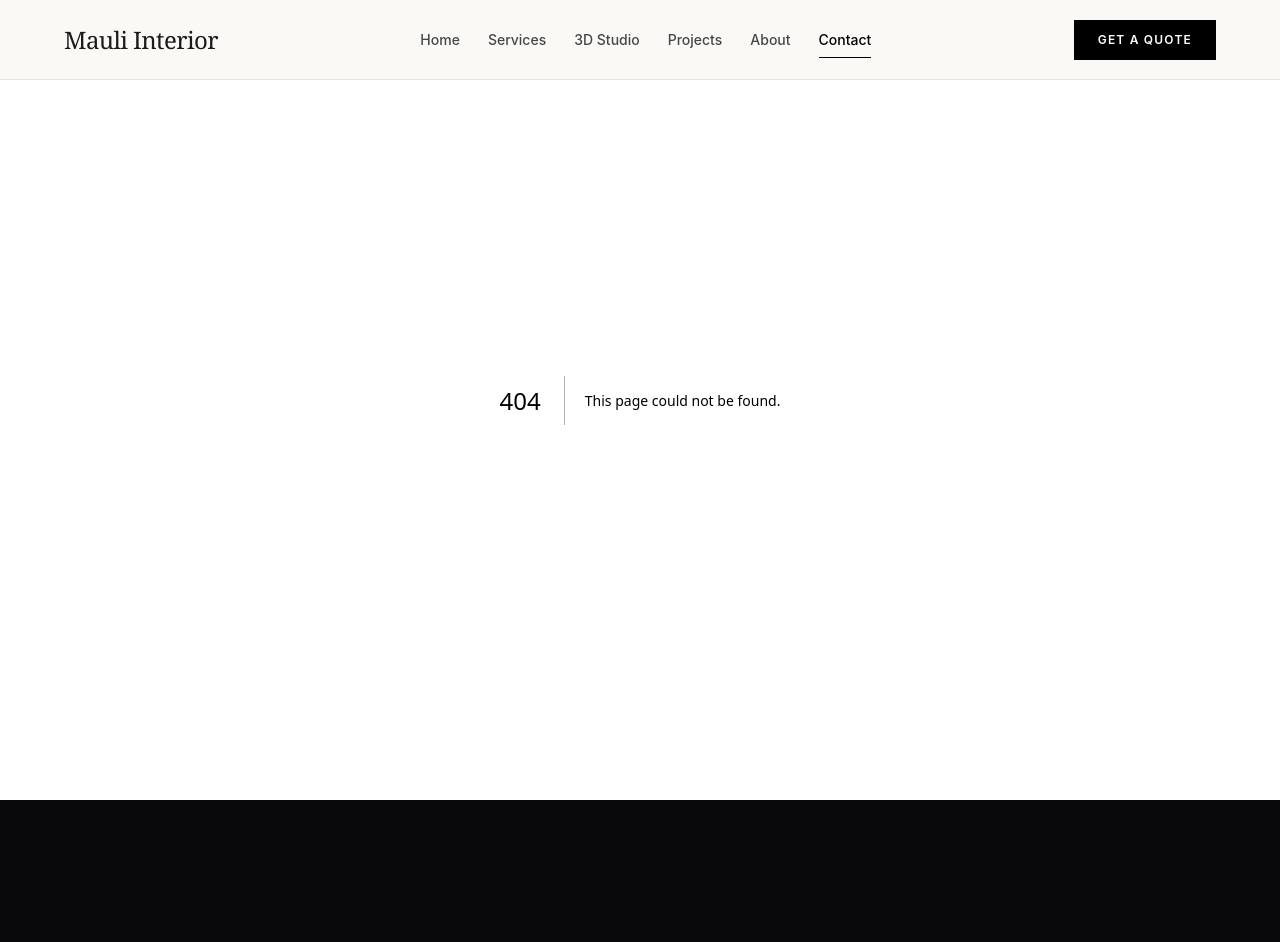
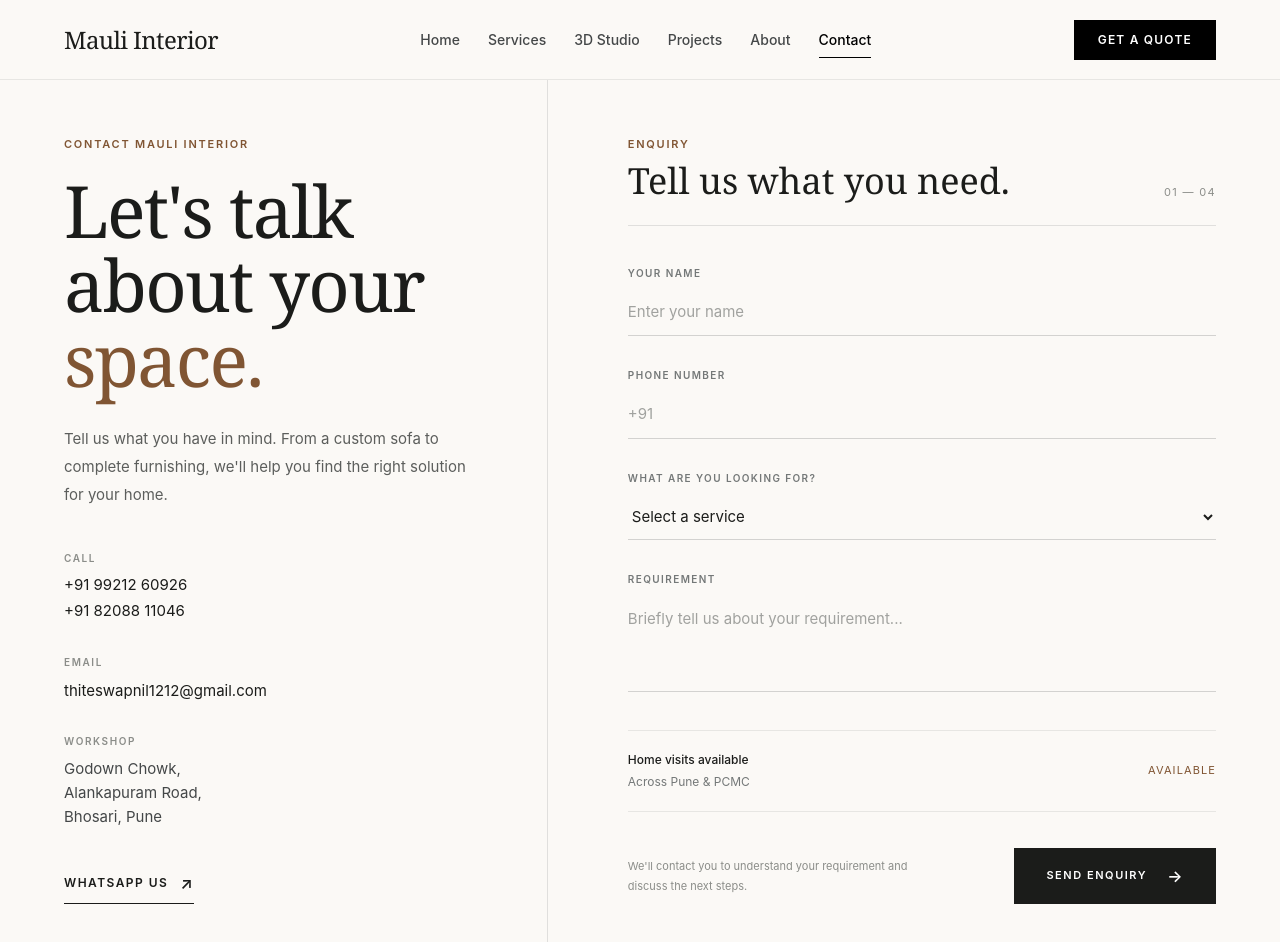
Before and after one commit to thiteswapnil1212-hue/INTERIOR-STORES-WEB, a Next.js app: page /contact in a window 1280 px wide. Before the commit this address had no page. Shown: the top 942 px of the page. Before the commit the page ends 800 px from the top, so only its background shows below. Built offline with nearby package versions, Linux system fonts and the light colour scheme.

Commit message:
contact section implemented

```diff
--- /dev/null
+++ b/src/app/contact/page.tsx
@@ -0,0 +1,246 @@
+import Link from "next/link";
+
+const services = [
+  "Custom Sofas",
+  "Curtains",
+  "Beds",
+  "Mattresses",
+  "Cushions",
+  "Wall / Bed Panels",
+];
+
+export default function ContactPage() {
+  return (
+    <main className="min-h-screen bg-[#fbf9f6] pt-20 text-[#1b1c1a]">
+      <section className="mx-auto flex min-h-[calc(100vh-80px)] max-w-[1440px] flex-col px-6 md:flex-row md:px-16">
+        {/* LEFT — Contact Information */}
+        <div className="flex w-full flex-col justify-between border-b border-[#747878]/20 py-12 md:w-[42%] md:border-b-0 md:border-r md:py-14 md:pr-16">
+          <div>
+            <p className="mb-5 text-[11px] font-semibold uppercase tracking-[0.16em] text-[#805533]">
+              Contact Mauli Interior
+            </p>
+
+            <h1 className="max-w-lg font-serif text-5xl leading-[1.04] tracking-tight md:text-6xl lg:text-7xl">
+              Let&apos;s talk
+              <br />
+              about your
+              <br />
+              <span className="text-[#805533]">space.</span>
+            </h1>
+
+            <p className="mt-7 max-w-md text-[15px] leading-7 text-[#5c5e5c]">
+              Tell us what you have in mind. From a custom sofa to complete
+              furnishing, we&apos;ll help you find the right solution for your
+              home.
+            </p>
+          </div>
+
+          {/* Contact Details */}
+          <div className="mt-14 grid gap-8 sm:grid-cols-2 md:mt-10 md:grid-cols-1">
+            <div>
+              <p className="mb-2 text-[10px] font-semibold uppercase tracking-[0.16em] text-[#8b8d89]">
+                Call
+              </p>
+
+              <div className="flex flex-col gap-1">
+                <a
+                  href="tel:+919921260926"
+                  className="w-fit text-[15px] transition-colors hover:text-[#805533]"
+                >
+                  +91 99212 60926
+                </a>
+
+                <a
+                  href="tel:+918208811046"
+                  className="w-fit text-[15px] transition-colors hover:text-[#805533]"
+                >
+                  +91 82088 11046
+                </a>
+              </div>
+            </div>
+
+            <div>
+              <p className="mb-2 text-[10px] font-semibold uppercase tracking-[0.16em] text-[#8b8d89]">
+                Email
+              </p>
+
+              <a
+                href="mailto:thiteswapnil1212@gmail.com"
+                className="text-[15px] transition-colors hover:text-[#805533]"
+              >
+                thiteswapnil1212@gmail.com
+              </a>
+            </div>
+
+            <div>
+              <p className="mb-2 text-[10px] font-semibold uppercase tracking-[0.16em] text-[#8b8d89]">
+                Workshop
+              </p>
+
+              <p className="max-w-xs text-[15px] leading-6 text-[#444748]">
+                Godown Chowk,
+                <br />
+                Alankapuram Road,
+                <br />
+                Bhosari, Pune
+              </p>
+            </div>
+          </div>
+
+          {/* WhatsApp */}
+          <a
+            href="https://wa.me/919921260926"
+            target="_blank"
+            rel="noreferrer"
+            className="mt-10 flex w-fit items-center gap-3 border-b border-[#1b1c1a] pb-2 text-[12px] font-semibold uppercase tracking-[0.12em] transition-colors hover:border-[#805533] hover:text-[#805533]"
+          >
+            WhatsApp us
+            <span className="text-base">↗</span>
+          </a>
+        </div>
+
+        {/* RIGHT — Enquiry */}
+        <div className="w-full py-12 md:w-[58%] md:py-14 md:pl-16 lg:pl-20">
+          <div className="mx-auto max-w-2xl">
+            <div className="mb-10 flex items-end justify-between border-b border-[#747878]/20 pb-6">
+              <div>
+                <p className="mb-2 text-[11px] font-semibold uppercase tracking-[0.16em] text-[#805533]">
+                  Enquiry
+                </p>
+
+                <h2 className="font-serif text-3xl md:text-4xl">
+                  Tell us what you need.
+                </h2>
+              </div>
+
+              <span className="hidden text-[11px] uppercase tracking-[0.12em] text-[#8b8d89] sm:block">
+                01 — 04
+              </span>
+            </div>
+
+            <form className="space-y-8">
+              {/* Name */}
+              <div>
+                <label
+                  htmlFor="name"
+                  className="mb-2 block text-[10px] font-semibold uppercase tracking-[0.14em] text-[#747878]"
+                >
+                  Your Name
+                </label>
+
+                <input
+                  id="name"
+                  name="name"
+                  type="text"
+                  required
+                  placeholder="Enter your name"
+                  className="w-full border-0 border-b border-[#747878]/30 bg-transparent px-0 py-3 text-[15px] outline-none transition-colors placeholder:text-[#a1a29f] focus:border-[#1b1c1a]"
+                />
+              </div>
+
+              {/* Phone */}
+              <div>
+                <label
+                  htmlFor="phone"
+                  className="mb-2 block text-[10px] font-semibold uppercase tracking-[0.14em] text-[#747878]"
+                >
+                  Phone Number
+                </label>
+
+                <input
+                  id="phone"
+                  name="phone"
+                  type="tel"
+                  required
+                  placeholder="+91"
+                  className="w-full border-0 border-b border-[#747878]/30 bg-transparent px-0 py-3 text-[15px] outline-none transition-colors placeholder:text-[#a1a29f] focus:border-[#1b1c1a]"
+                />
+              </div>
+
+              {/* Service */}
+              <div>
+                <label
+                  htmlFor="service"
+                  className="mb-2 block text-[10px] font-semibold uppercase tracking-[0.14em] text-[#747878]"
+                >
+                  What are you looking for?
+                </label>
+
+                <select
+                  id="service"
+                  name="service"
+                  defaultValue=""
+                  className="w-full border-0 border-b border-[#747878]/30 bg-[#fbf9f6] px-0 py-3 text-[15px] outline-none transition-colors focus:border-[#1b1c1a]"
+                >
+                  <option value="" disabled>
+                    Select a service
+                  </option>
+
+                  {services.map((service) => (
+                    <option key={service} value={service}>
+                      {service}
+                    </option>
+                  ))}
+                </select>
+              </div>
+
+              {/* Requirement */}
+              <div>
+                <label
+                  htmlFor="requirement"
+                  className="mb-2 block text-[10px] font-semibold uppercase tracking-[0.14em] text-[#747878]"
+                >
+                  Requirement
+                </label>
+
+                <textarea
+                  id="requirement"
+                  name="requirement"
+                  required
+                  rows={3}
+                  placeholder="Briefly tell us about your requirement..."
+                  className="w-full resize-none border-0 border-b border-[#747878]/30 bg-transparent px-0 py-3 text-[15px] leading-6 outline-none transition-colors placeholder:text-[#a1a29f] focus:border-[#1b1c1a]"
+                />
+              </div>
+
+              {/* Home Visit */}
+              <div className="flex items-center justify-between border-y border-[#747878]/15 py-5">
+                <div>
+                  <p className="text-[12px] font-medium text-[#1b1c1a]">
+                    Home visits available
+                  </p>
+
+                  <p className="mt-1 text-[12px] text-[#747878]">
+                    Across Pune & PCMC
+                  </p>
+                </div>
+
+                <span className="text-[11px] uppercase tracking-[0.1em] text-[#805533]">
+                  Available
+                </span>
+              </div>
+
+              {/* Submit */}
+              <div className="flex flex-col gap-5 pt-1 sm:flex-row sm:items-center sm:justify-between">
+                <p className="max-w-xs text-[11px] leading-5 text-[#8b8d89]">
+                  We&apos;ll contact you to understand your requirement and
+                  discuss the next steps.
+                </p>
+
+                <button
+                  type="submit"
+                  className="group inline-flex shrink-0 items-center justify-center gap-5 bg-[#1b1c1a] px-8 py-4 text-[11px] font-semibold uppercase tracking-[0.14em] text-white transition-all duration-200 hover:bg-[#805533]"
+                >
+                  Send Enquiry
+                  <span className="text-base transition-transform duration-200 group-hover:translate-x-1">
+                    →
+                  </span>
+                </button>
+              </div>
+            </form>
+          </div>
+        </div>
+      </section>
+    </main>
+  );
+}
```
